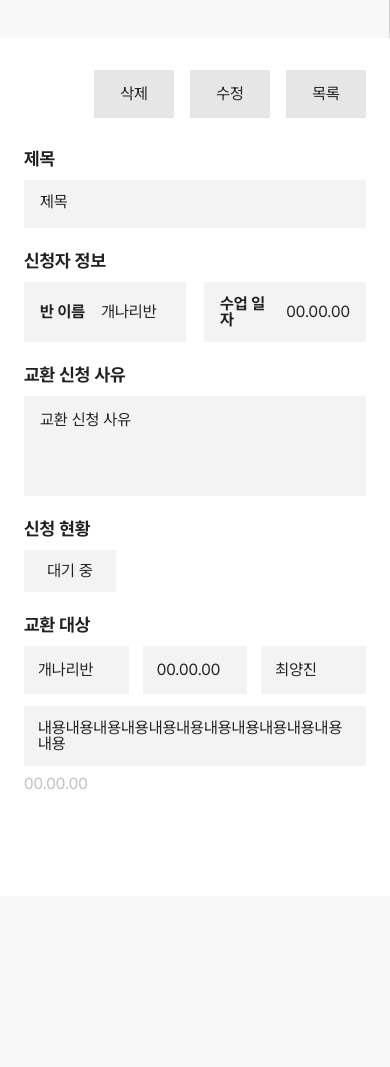
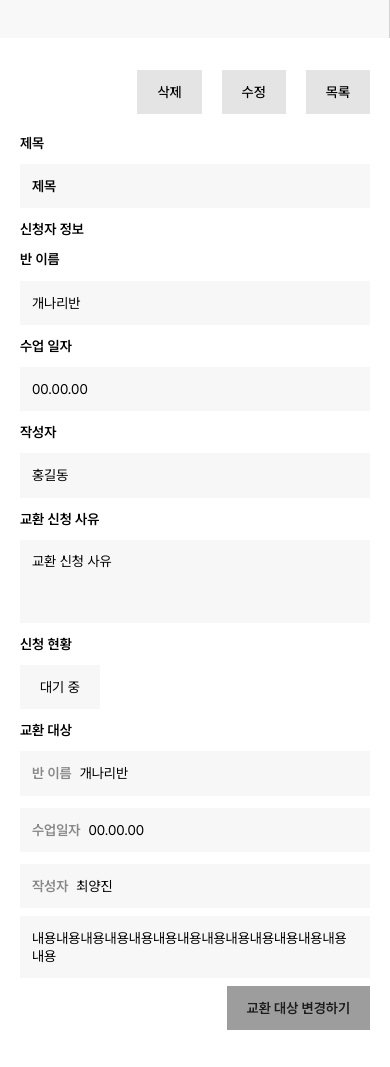
Before and after one commit to Geumjeongyahak/Frontend, a Next.js app: page /staff/class/exchange/1/accepted in a window 390 px wide. Shown: the part 428-1495 px from the top of the page. Before the commit the page ends 1324 px from the top, so only its background shows below. Built offline with nearby package versions, Linux system fonts and the light colour scheme; no server answers.

Commit message:
fix: 수업 교환 완료 후 페이지를 반응형 UI로 개선

```diff
--- a/app/staff/class/exchange/[postId]/accepted/page.tsx
+++ b/app/staff/class/exchange/[postId]/accepted/page.tsx
@@ -2,17 +2,16 @@
 
 import Link from "next/link";
 import styled from "styled-components";
-import { colors, spacing, typography } from "@/styles/tokens";
+import { colors, layout, spacing, typography } from "@/styles/tokens";
 
-type PageProps = {
-  params: {
-    postId: string;
-  };
+const exchangeTarget = {
+  className: "개나리반",
+  lessonDate: "00.00.00",
+  writer: "최양진",
+  content: "내용내용내용내용내용내용내용내용내용내용내용내용내용내용",
 };
 
-export default function ExchangePostDetailPage({ params }: PageProps) {
-  const { postId } = params;
-
+export default function ExchangeAcceptedPage() {
   return (
     <PageWrapper>
       <TopButtonRow>
@@ -21,166 +20,323 @@ export default function ExchangePostDetailPage({ params }: PageProps) {
         <LinkButton href="/staff/class/exchange">목록</LinkButton>
       </TopButtonRow>
 
-      <Section>
+      <ContentColumn>
+        <PostSection>
           <Label>제목</Label>
-        <ValueBox>제목</ValueBox>
-      </Section>
+          <ValueBox $weight="semibold">제목</ValueBox>
 
-      <Section>
           <Label>신청자 정보</Label>
-        <Row>
-          <FieldBox>
+          <InfoRow>
             <FieldLabel>반 이름</FieldLabel>
             <FieldValue>개나리반</FieldValue>
-          </FieldBox>
-          <FieldBox>
             <FieldLabel>수업 일자</FieldLabel>
             <FieldValue>00.00.00</FieldValue>
-          </FieldBox>
-        </Row>
-      </Section>
+            <FieldLabel>작성자</FieldLabel>
+            <FieldValue>홍길동</FieldValue>
+          </InfoRow>
 
-      <Section>
           <Label>교환 신청 사유</Label>
           <TextBox>교환 신청 사유</TextBox>
-      </Section>
 
-      <Section>
           <Label>신청 현황</Label>
           <StatusBox>대기 중</StatusBox>
-      </Section>
 
-      <Section>
           <Label>교환 대상</Label>
-
+          <TargetSection>
             <TargetMetaRow>
-          <MetaBox>개나리반</MetaBox>
-          <MetaBox>00.00.00</MetaBox>
-          <MetaBox>최양진</MetaBox>
+              <TargetMeta>
+                <MetaLabel>반 이름</MetaLabel>
+                <span>{exchangeTarget.className}</span>
+              </TargetMeta>
+              <TargetMeta>
+                <MetaLabel>수업일자</MetaLabel>
+                <span>{exchangeTarget.lessonDate}</span>
+              </TargetMeta>
+              <TargetMeta>
+                <MetaLabel>작성자</MetaLabel>
+                <span>{exchangeTarget.writer}</span>
+              </TargetMeta>
             </TargetMetaRow>
 
-        <TargetContent>내용내용내용내용내용내용내용내용내용내용내용내용</TargetContent>
-        <TargetDate>00.00.00</TargetDate>
-      </Section>
+            <TargetContent>{exchangeTarget.content}</TargetContent>
+            <ChangeTargetButton type="button">교환 대상 변경하기</ChangeTargetButton>
+          </TargetSection>
+        </PostSection>
+      </ContentColumn>
     </PageWrapper>
   );
 }
 
-const PageWrapper = styled.main`
-  max-width: 1100px;
-  margin: 0 auto;
-  padding: ${spacing.space32} ${spacing.space24} 80px;
+const PageWrapper = styled.section`
+  min-height: calc(100vh - ${layout.headerHeight});
+  padding: 0.3125rem 3.125rem 4rem;
   background: ${colors.white};
+
+  @media (min-width: 120rem) {
+    min-height: calc(100vh - 7.1875rem);
+    padding: 2.75rem 4.6875rem 6rem;
+  }
+
+  @media (max-width: ${layout.breakpointTablet}) {
+    padding: ${spacing.space32} ${spacing.space20} ${spacing.space40};
+  }
 `;
 
 const TopButtonRow = styled.div`
   display: flex;
   justify-content: flex-end;
-  gap: ${spacing.space16};
-  margin-bottom: ${spacing.space32};
+  gap: ${spacing.space20};
+  margin-bottom: ${spacing.space20};
+
+  @media (min-width: 120rem) {
+    gap: 1.875rem;
+    margin-bottom: 3rem;
+  }
+
+  @media (max-width: ${layout.breakpointMobile}) {
+    flex-wrap: wrap;
+  }
 `;
 
 const ActionButton = styled.button`
-  width: 80px;
-  height: 48px;
-  border: none;
-  background: #e6e6e6;
+  display: inline-flex;
+  align-items: center;
+  justify-content: center;
+  min-width: 3.9375rem;
+  min-height: 2.6875rem;
+  padding: 0.8125rem ${spacing.space20};
+  border: 0;
+  background: #e4e4e4;
+  color: #000000;
+  font-size: ${typography.fontSize14};
+  font-weight: 500;
+  line-height: ${typography.lineHeight130};
   cursor: pointer;
+
+  &:hover {
+    background: #d9d9d9;
+  }
+
+  @media (min-width: 120rem) {
+    min-width: 5.9375rem;
+    min-height: 4rem;
+    padding: ${spacing.space20} 1.875rem;
+    font-size: ${typography.fontSize20};
+  }
 `;
 
 const LinkButton = styled(Link)`
   display: inline-flex;
   align-items: center;
   justify-content: center;
-  min-width: 80px;
-  height: 48px;
-  padding: 0 ${spacing.space16};
-  background: #e6e6e6;
-  color: ${colors.text};
+  min-width: 3.9375rem;
+  min-height: 2.6875rem;
+  padding: 0.8125rem ${spacing.space20};
+  background: #e4e4e4;
+  color: #000000;
+  font-size: ${typography.fontSize14};
+  font-weight: 500;
+  line-height: ${typography.lineHeight130};
   text-decoration: none;
+
+  &:hover {
+    background: #d9d9d9;
+  }
+
+  @media (min-width: 120rem) {
+    min-width: 5.9375rem;
+    min-height: 4rem;
+    padding: ${spacing.space20} 1.875rem;
+    font-size: ${typography.fontSize20};
+  }
 `;
 
-const Section = styled.section`
-  margin-bottom: ${spacing.space24};
+const ContentColumn = styled.article`
+  display: flex;
+  flex-direction: column;
+  width: 100%;
 `;
 
-const Label = styled.h3`
-  margin: 0 0 12px;
-  font-size: ${typography.fontSize18};
-  font-weight: 700;
+const PostSection = styled.section`
+  display: flex;
+  flex-direction: column;
+  gap: ${spacing.space12};
+
+  @media (min-width: 120rem) {
+    gap: 1.875rem;
+  }
 `;
 
-const ValueBox = styled.div`
-  min-height: 48px;
-  padding: 14px ${spacing.space16};
-  background: #f3f3f3;
+const Label = styled.h2`
+  margin: 0;
+  color: #000000;
+  font-size: ${typography.fontSize14};
+  font-weight: 600;
+  line-height: ${typography.lineHeight130};
+
+  @media (min-width: 120rem) {
+    font-size: ${typography.fontSize20};
+  }
 `;
 
-const Row = styled.div`
+const ValueBox = styled.div<{ $weight?: "regular" | "semibold" }>`
   display: flex;
-  gap: ${typography.fontSize18};
+  align-items: center;
+  min-height: 2.6875rem;
+  padding: 0.8125rem ${spacing.space12};
+  background: #f7f7f7;
+  color: #000000;
+  font-size: ${typography.fontSize14};
+  font-weight: ${({ $weight }) => ($weight === "semibold" ? 600 : 400)};
+  line-height: ${typography.lineHeight130};
+
+  @media (min-width: 120rem) {
+    min-height: 4rem;
+    padding: ${spacing.space20};
+    font-size: ${typography.fontSize20};
+  }
 `;
 
-const FieldBox = styled.div`
-  flex: 1;
-  min-height: 48px;
-  padding: 14px ${spacing.space16};
-  background: #f3f3f3;
-  display: flex;
+const InfoRow = styled.div`
+  display: grid;
+  grid-template-columns: auto minmax(0, 1fr) auto minmax(0, 1fr) auto minmax(0, 1fr);
   align-items: center;
-  gap: ${spacing.space16};
+  gap: ${spacing.space12};
+
+  @media (min-width: 120rem) {
+    gap: ${spacing.space20};
+  }
+
+  @media (max-width: ${layout.breakpointMobile}) {
+    grid-template-columns: 1fr;
+  }
 `;
 
 const FieldLabel = styled.span`
-  font-weight: 700;
+  color: #000000;
+  font-size: ${typography.fontSize14};
+  font-weight: 600;
+  line-height: ${typography.lineHeight130};
+  white-space: nowrap;
+
+  @media (min-width: 120rem) {
+    font-size: ${typography.fontSize20};
+  }
 `;
 
-const FieldValue = styled.span``;
-
-const TextBox = styled.div`
-  min-height: 100px;
-  padding: ${spacing.space16};
-  background: #f3f3f3;
+const FieldValue = styled(ValueBox)`
+  min-width: 0;
 `;
 
-const StatusBox = styled.div`
-  display: inline-flex;
-  align-items: center;
-  justify-content: center;
-  min-width: 92px;
-  height: 42px;
-  padding: 0 ${spacing.space16};
-  background: #f3f3f3;
+const TextBox = styled(ValueBox)`
+  align-items: flex-start;
+  min-height: 5.1875rem;
+  padding-top: 0.75rem;
+
+  @media (min-width: 120rem) {
+    min-height: 9.6875rem;
+    padding-top: 1.125rem;
+  }
+`;
+
+const StatusBox = styled(ValueBox)`
+  width: fit-content;
+  padding-inline: ${spacing.space20};
+
+  @media (min-width: 120rem) {
+    padding-inline: 1.875rem;
+  }
+`;
+
+const TargetSection = styled.section`
+  display: flex;
+  flex-direction: column;
+  align-items: flex-end;
+  gap: ${spacing.space8};
+
+  @media (min-width: 120rem) {
+    gap: ${spacing.space20};
+  }
 `;
 
 const TargetMetaRow = styled.div`
   display: grid;
-  grid-template-columns: 1fr 1fr 1fr;
-  gap: 14px;
-  margin-bottom: 12px;
+  grid-template-columns: repeat(3, minmax(0, 1fr));
+  gap: ${spacing.space12};
+  width: 100%;
+
+  @media (min-width: 120rem) {
+    gap: ${spacing.space20};
+  }
+
+  @media (max-width: ${layout.breakpointMobile}) {
+    grid-template-columns: 1fr;
+  }
 `;
 
-const MetaBox = styled.div`
-  height: 48px;
-  padding: 0 14px;
-  background: #f3f3f3;
+const TargetMeta = styled.div`
   display: flex;
   align-items: center;
+  gap: ${spacing.space8};
+  min-height: 2.6875rem;
+  padding: 0.8125rem ${spacing.space12};
+  background: #f7f7f7;
+  color: #000000;
+  font-size: ${typography.fontSize14};
+  font-weight: 400;
+  line-height: ${typography.lineHeight130};
+
+  @media (min-width: 120rem) {
+    min-height: 4rem;
+    gap: 0.625rem;
+    padding: ${spacing.space20};
+    font-size: ${typography.fontSize20};
+  }
+`;
+
+const MetaLabel = styled.span`
+  color: #878787;
+  font-weight: 600;
 `;
 
 const TargetContent = styled.div`
-  min-height: 48px;
-  padding: 14px;
-  background: #f3f3f3;
+  width: 100%;
+  min-height: 2.6875rem;
+  padding: 0.8125rem ${spacing.space12};
+  background: #f7f7f7;
+  color: #000000;
+  font-size: ${typography.fontSize14};
+  font-weight: 400;
+  line-height: ${typography.lineHeight130};
+
+  @media (min-width: 120rem) {
+    min-height: 4rem;
+    padding: ${spacing.space20};
+    font-size: ${typography.fontSize20};
+  }
 `;
 
-const TargetDate = styled.div`
-  margin-top: 10px;
-  color: ${colors.muted};
+const ChangeTargetButton = styled.button`
+  display: inline-flex;
+  align-items: center;
+  justify-content: center;
+  min-height: 2.6875rem;
+  padding: 0.8125rem ${spacing.space20};
+  border: 0;
+  background: #9d9d9d;
+  color: #1c1c1c;
+  font-size: ${typography.fontSize14};
+  font-weight: 600;
+  line-height: ${typography.lineHeight130};
+  cursor: pointer;
+
+  &:hover {
+    background: #8f8f8f;
+  }
+
+  @media (min-width: 120rem) {
+    min-height: 4rem;
+    padding: ${spacing.space20};
+    font-size: ${typography.fontSize20};
+  }
 `;
-
-const BottomRow = styled.div`
-  margin-top: ${spacing.space32};
-  display: flex;
-  justify-content: flex-end;
-`;
```
Lines whose indentation alone changed are shown as unchanged.
